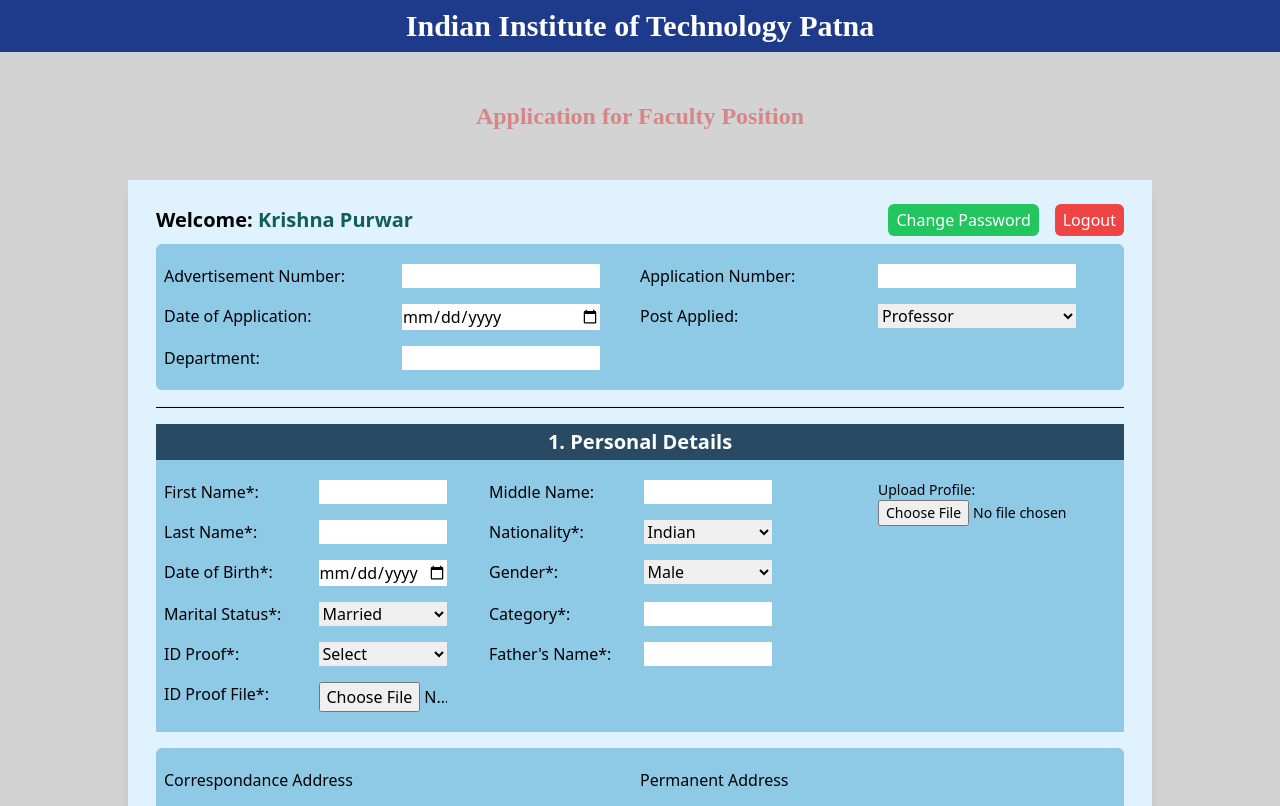
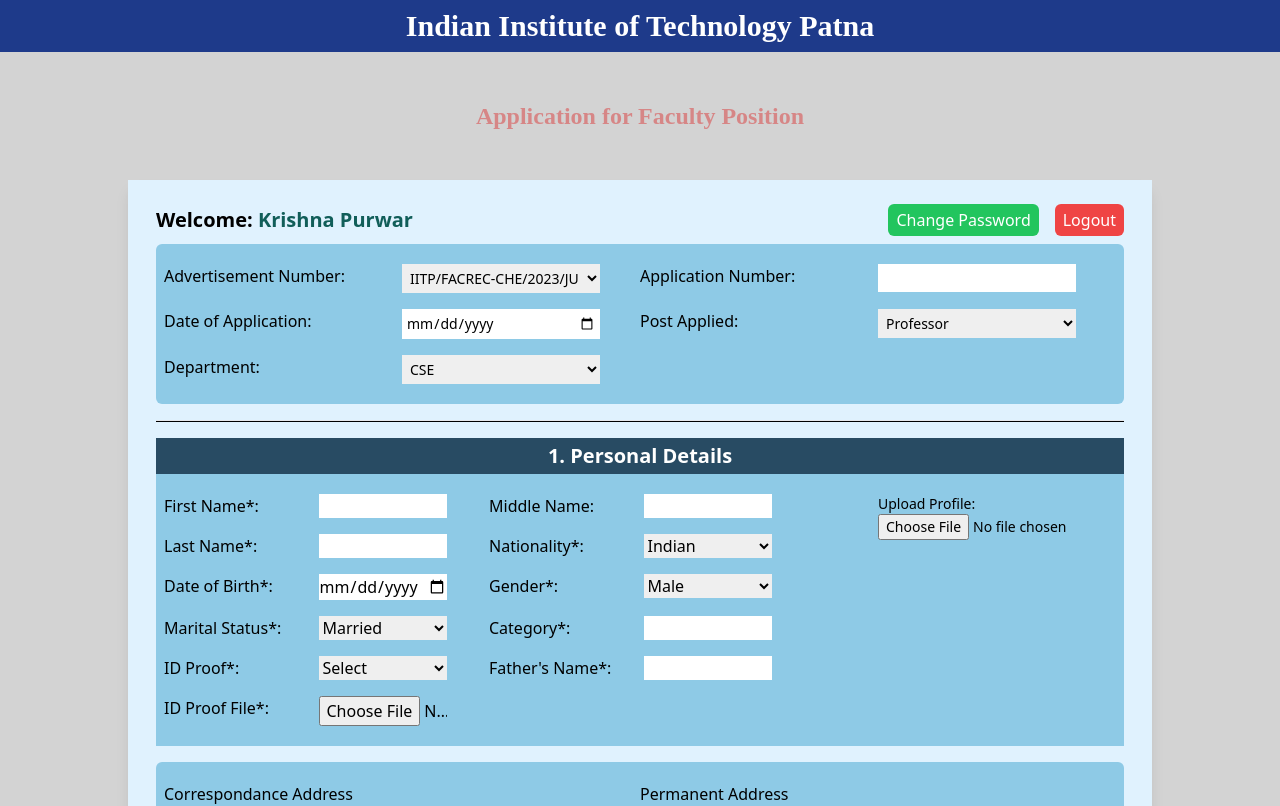
Before and after one commit to krish-0323/fac-recruitment-portal-main, a React (Vite) app in the folder frontend/: page /faculty_panel in a window 1280 px wide. Shown: the top 806 px of the page. Built offline with nearby package versions, Linux system fonts and the light colour scheme.

Commit message:
Add existing file

```diff
--- a/frontend/src/Components/FacultyPanel/Facultypanel.jsx
+++ b/frontend/src/Components/FacultyPanel/Facultypanel.jsx
@@ -65,22 +65,26 @@ const Facultypanel = () => {
               <div className='grid grid-cols-2 gap-y-4 mb-4 justify-center px-2 py-5 rounded-md' style={{backgroundColor:"#8ecae6"}}>
                 <div className='grid grid-cols-2'>
                   <div><label>Advertisement Number:</label></div>
-                  <div><input type="text" className='w-5/6' required /></div>
+                  <div>
+                    <select name='advertismentNumber' value='<%= advertismentNumber%>' className='w-5/6 text-sm p-1' required>
+                      <option value="IITP/FACREC-CHE/2023/JULY/02">IITP/FACREC-CHE/2023/JULY/02</option>
+                    </select>
+                  </div>
                 </div>
 
                 <div className='grid grid-cols-2'>
                   <div><label>Application Number:</label></div>
-                  <div><input type="text" className='w-5/6' required /></div>
+                  <div><input type="text" className='w-5/6 text-sm p-1' required /></div>
                 </div>
 
                 <div className='grid grid-cols-2'>
                   <div><label>Date of Application:</label></div>
-                  <div><input type="date" className='w-5/6' required /></div>
+                  <div><input type="date" className='w-5/6 text-sm p-1' required /></div>
                 </div>
 
                 <div className='grid grid-cols-2'>
                   <div><label>Post Applied:</label></div>
-                  <div><select className='w-5/6' required>
+                  <div><select className='w-5/6 text-sm p-1' value='<%= postApplied%>' name='postApplied' required>
                     <option value="Professor">Professor</option>
                     <option value="Associate Professor">Associate Professor</option>
                     <option value="Associate Professor with Grade I">Associate Professor with Grade I</option>
@@ -91,7 +95,16 @@ const Facultypanel = () => {
 
                 <div className='grid grid-cols-2'>
                   <div><label>Department:</label></div>
-                  <div><input type="text" className='w-5/6' required /></div>
+                  <div>
+                    <select value='<%= department%>' name='department' className='w-5/6 text-sm p-1' required>
+                      <option value="CSE">CSE</option>
+                      <option value="Electrical">Electrical</option>
+                      <option value="Mathematics">Mathematics</option>
+                      <option value="Mechanical">Mechanical</option>
+                      <option value="Chemical">Chemical</option>
+                      <option value="Physics">Physics</option>
+                    </select>
+                  </div>
                 </div>
 
               </div>
--- a/frontend/src/Components/Signup/Signup.jsx
+++ b/frontend/src/Components/Signup/Signup.jsx
@@ -116,7 +116,8 @@ function Signup() {
                 </div>
                 <div className='w-1/2 md:w-5/12'>
                     <select className='rounded-md shadow px-2 py-0.5 text-black outline-none text-ms w-11/12' name='category'
-                    onChange={handleInput} value="<%= category%>">
+                    onChange={handleInput}
+                    >
                         <option value="" disabled='disabled' className='text-xs font-medium'>Select Category</option>
                         <option value="UR" className='text-xs font-medium'>UR</option>
                         <option value="OBC" className='text-xs font-medium'>OBC</option>
```
